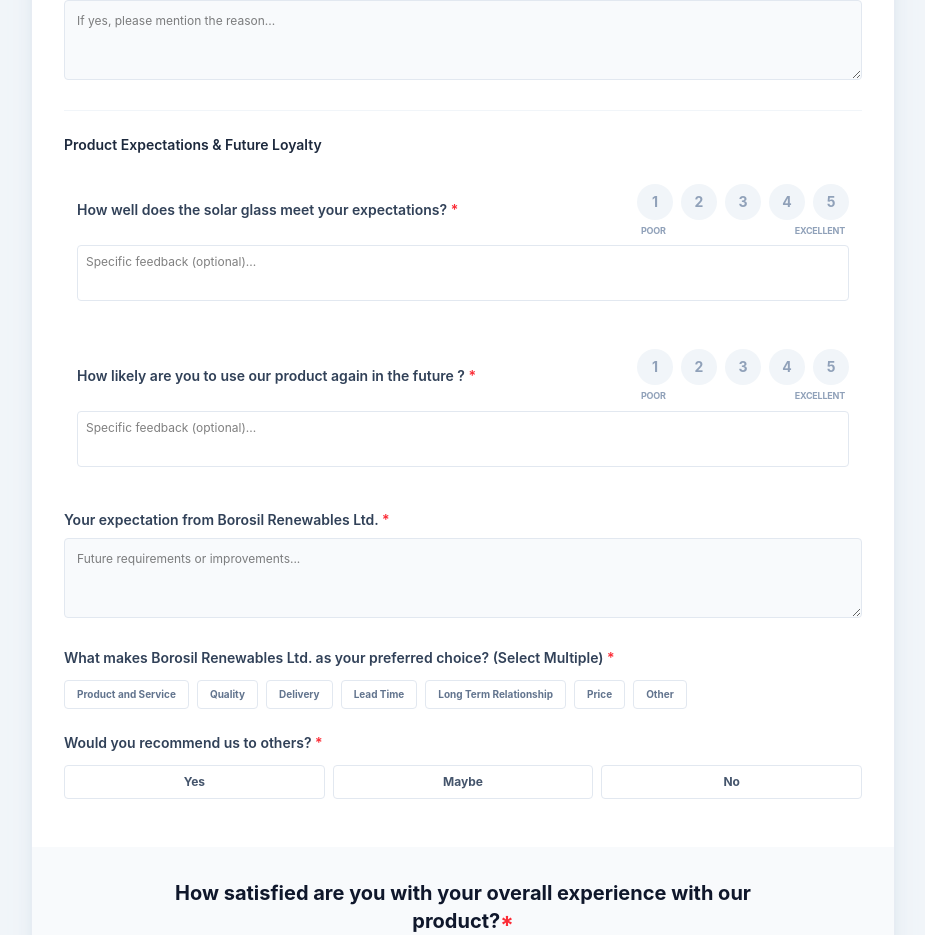
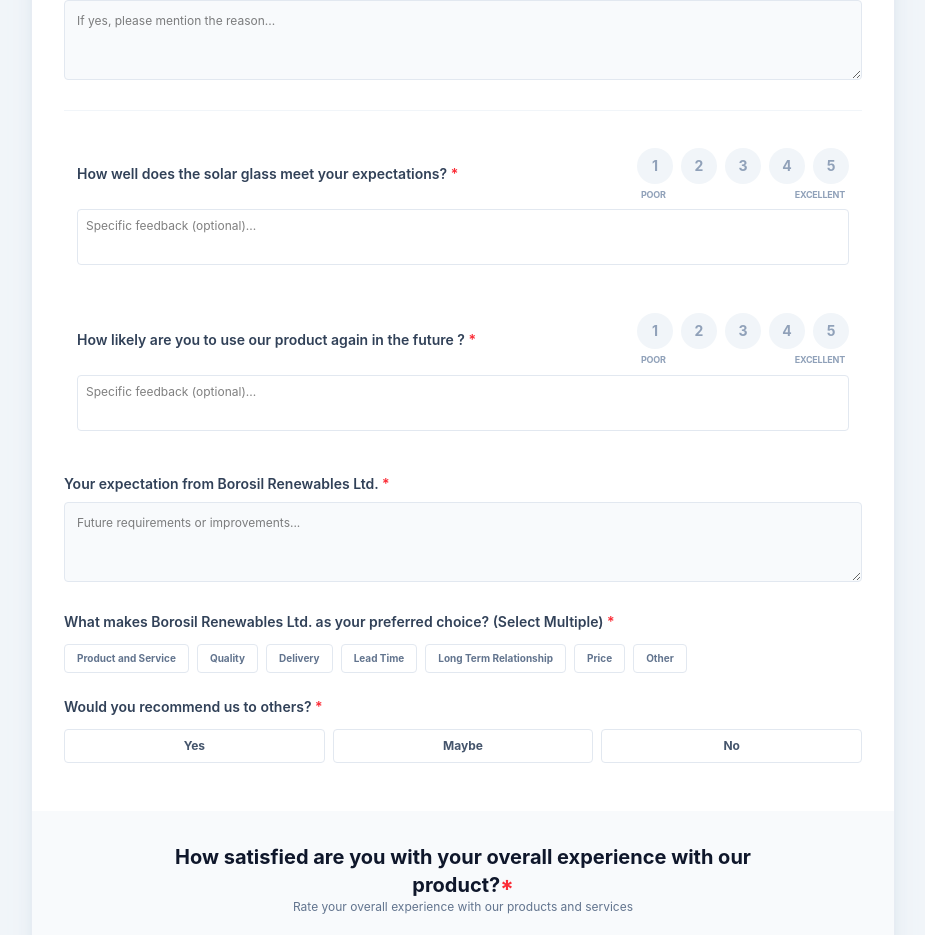
Before and after one commit to hirendodiya515/customer-feedback-ui, a React (Vite) app: page / in a window 1280 px wide. Shown: the part 3500-4435 px from the top of the page, without its empty margins (177-1102 px from the left). Built offline with nearby package versions, Linux system fonts and the light colour scheme.

Commit message:
word correction

```diff
--- a/src/App.tsx
+++ b/src/App.tsx
@@ -668,7 +668,7 @@
                 </div>
 
                 <div className="border-t border-slate-100 pt-6 space-y-4">
-                  <h3 className="text-sm font-semibold text-slate-800">Product Expectations & Future Loyalty</h3>
+
 
                   <div id="expectations_solarGlassExpectations">
                     <RatingWithComment
```
